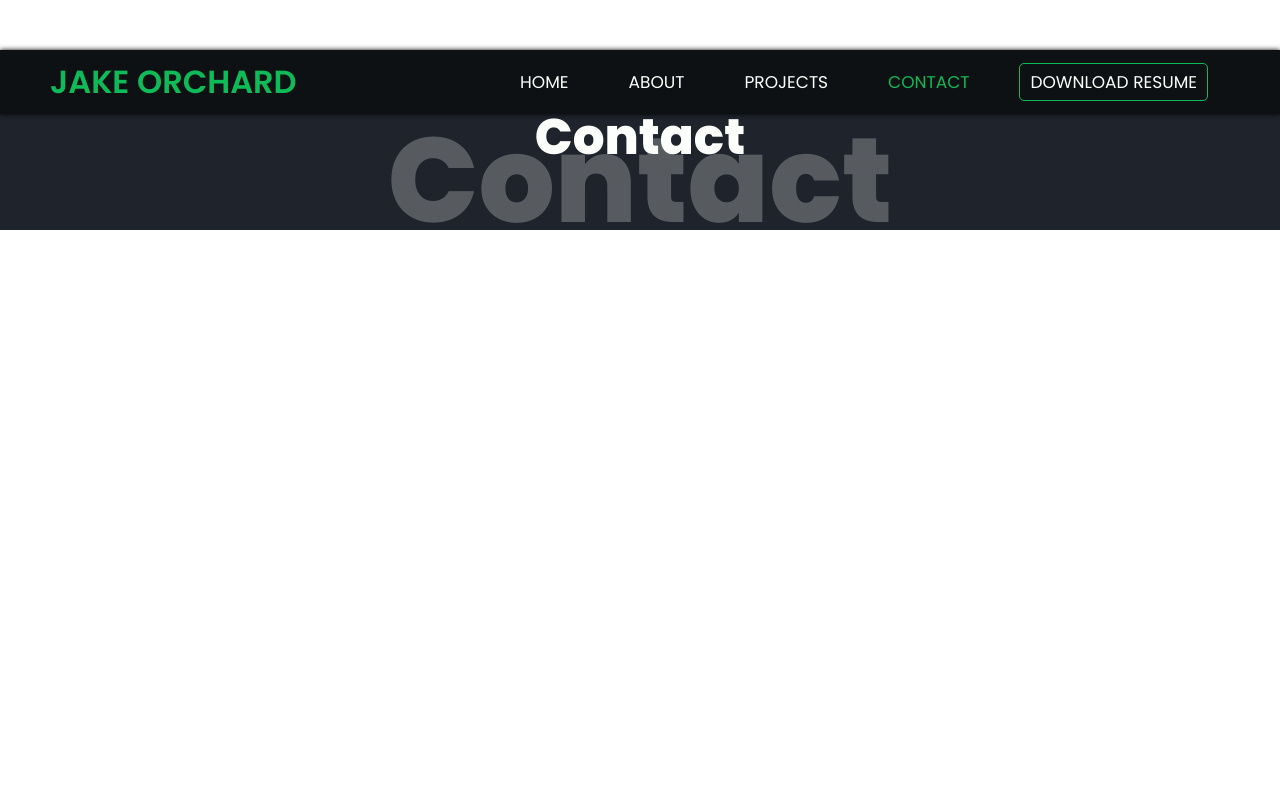
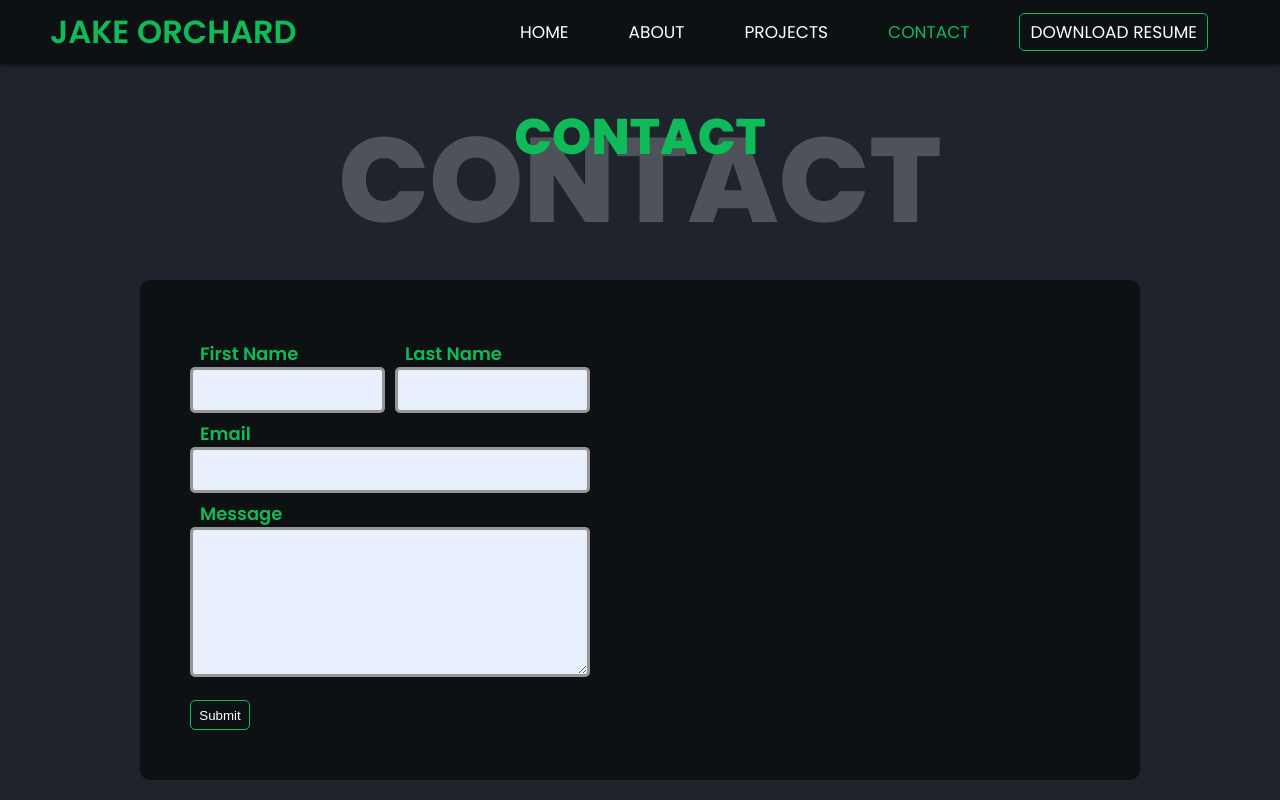
Before and after one commit to Jake-Orch/Portfolio-mk3, a React (Create React App) app: page /Portfolio-mk3/contact in a window 1280 px wide. Built offline with nearby package versions, Linux system fonts and the light colour scheme.

Commit message:
contact form added without functionality

```diff
--- /dev/null
+++ b/src/components/ContactMethod/ContactMethod.jsx
@@ -0,0 +1,16 @@
+import React from "react";
+import "./contactmethod.css";
+
+const ContactMethod = ({ num, title, msg, icon }) => {
+  return (
+    <div className="contactm_container">
+      <div className="contactm_icon">{icon}</div>
+      <div className="contactm_body">
+        <h3>{title}</h3>
+        <p>{msg}</p>
+      </div>
+    </div>
+  );
+};
+
+export default ContactMethod;
--- /dev/null
+++ b/src/components/ContactMethod/contactmethod.css
@@ -0,0 +1,15 @@
+.contactm_container {
+
+}
+
+
+
+.contactm_icon {
+
+}
+
+
+
+.contactm_body {
+
+}
--- /dev/null
+++ b/src/components/Form/Form.jsx
@@ -0,0 +1,30 @@
+import React from "react";
+import "./form.css";
+
+const Form = () => {
+  return (
+    <form className="form_container">
+      <div className="form_section form_fname">
+        <label htmlFor="fname">First Name</label>
+        <input type="text" id="fname" name="fname"></input>
+      </div>
+      <div className="form_section">
+        <label htmlFor="lname">Last Name</label>
+        <input type="text" id="lname" name="lname"></input>
+      </div>
+      <div className="form_section form_email">
+        <label htmlFor="email">Email</label>
+        <input type="text" id="email" name="email"></input>
+      </div>
+      <div className="form_section form_message">
+        <label htmlFor="message">Message</label>
+        <textarea type="text" id="message" name="message"></textarea>
+      </div>
+      <div className="form_button_container">
+        <button className="form_button">Submit</button>
+      </div>
+    </form>
+  );
+};
+
+export default Form;
--- /dev/null
+++ b/src/components/Form/form.css
@@ -0,0 +1,94 @@
+.form_container {
+  display: flex;
+  flex-wrap: wrap;
+  width: 250px;
+  height: 550px;
+  color: var(--color-one);
+}
+
+.form_section {
+  display: flex;
+  flex-direction: column;
+  height: 70px;
+  width: 195px;
+  margin-top: 10px;
+}
+
+.form_section label{
+  margin-left: 10px;
+  font-weight: 600;
+  font-size: 18px;
+}
+
+
+.form_fname {
+  margin-right: 10px;
+}
+
+.form_email,
+.form_message {
+  width: 400px;
+}
+
+.form_message {
+  height: 200px;
+}
+
+.form_section input,
+textarea {
+  height: 50px;
+  padding: 10px;
+  font-size: 17px;
+  border: 3px solid var(--color-two);
+  border-radius: 5px;
+  border-color: rgb(150, 150, 150);
+  background-color: rgb(232, 240, 254);
+  color: var(--bg-colortwo);
+}
+
+.form_section input:focus,
+textarea:focus {
+  border-color: rgb(216, 216, 216);
+  box-shadow: 0px 0px 4px 0px white;
+  outline: 0;
+}
+
+
+.form_message textarea {
+  height: 150px;
+}
+
+.form_button_container {
+  display: flex;
+  align-items: center;
+  justify-content: center;
+  height: 30px;
+  width:60px;
+}
+
+
+.form_button {
+  height: 30px;
+  width: 60px;
+  border: 1px solid var(--color-one);
+  border-radius: 5px;
+  background-color: var(--bg-colortwo);
+  color: var(--color-two);
+  cursor: pointer;
+}
+
+.form_button:hover {
+  box-shadow: 0px 0px 6px var(--color-one);
+}
+
+.form_button:focus {
+  height: 28px;
+  width: 57px;
+}
+
+@media only screen and (min-width: 600px) {
+  .form_container {
+    width: 400px;
+    height: 400px;
+  }
+}
--- a/src/components/Header/header.css
+++ b/src/components/Header/header.css
@@ -2,7 +2,7 @@
   display: flex;
   justify-content: space-between;
   position: fixed;
-  z-index: 1;
+  z-index: 2;
   height: var(--header-height);
   width: 100%;
   padding: 10px;
--- a/src/components/Title/title.css
+++ b/src/components/Title/title.css
@@ -6,19 +6,24 @@
   padding-top: 25px;
   margin-top: 50px;
   font-family: var(--font);
-  color: var(--color-two);
 }
 
 .page_title h1 {
   font-size: 40px;
+  color: var(--color-one);
+  text-transform: uppercase;
+  z-index: 1;
 }
 
 .page_title span {
   position: relative;
-  top: -70px;
+  top: -60px;
   font-size: 70px;
   font-weight: bold;
-  opacity: 25%;
+  text-transform: uppercase;
+  opacity: 30%;
+  color: var(--color-three);
+  z-index: 0;
 }
 
 @media only screen and (min-width: 750px) {
@@ -28,6 +33,7 @@
 
   .page_title span {
     font-size: 100px;
+    top: -70px;
   }
 }
 
--- a/src/components/index.js
+++ b/src/components/index.js
@@ -1,3 +1,5 @@
+export {default as ContactMethod} from "./ContactMethod/ContactMethod";
+export {default as Form} from "./Form/Form";
 export {default as Header} from "./Header/Header";
 export {default as Info} from "./Info/Info";
 export {default as Navbar} from "./Navbar/Navbar";
--- a/src/containers/Contact/Contact.jsx
+++ b/src/containers/Contact/Contact.jsx
@@ -1,13 +1,27 @@
 import React from "react";
 import "./contact.css";
-import { Title } from "../../components";
+import { Title, Form, ContactMethod } from "../../components";
+import { contactInfo } from "../../data";
 
 const Contact = () => {
-    return (
-        <div>
-            <Title name={"Contact"} />
-        </div>
-    )
+  return (
+    <div className="contact_container">
+      <Title name={"Contact"} />
+      <div className="contact_form">
+        <Form />
+
+        {/* {contactInfo.map((info, index) => (
+          <ContactMethod
+            key={index}
+            num={index}
+            title={info.title}
+            msg={info.msg}
+            icon={info.icon}
+          />
+        ))} */}
+      </div>
+    </div>
+  );
 };
 
 export default Contact;
--- a/src/containers/Contact/contact.css
+++ b/src/containers/Contact/contact.css
@@ -0,0 +1,34 @@
+.contact_container {
+  display: flex;
+  flex-direction: column;
+  align-items: center;
+  height: min-content;
+}
+
+.contact_form {
+  display: flex;
+  align-items: center;
+  justify-content: center;
+  flex-direction: column;
+  height: min-content;
+  margin: 50px 30px 20px 30px;
+  padding: 50px;
+  border-radius: 10px;
+  background-color: var(--bg-colortwo);
+  font-family: var(--font);
+  color: var(--color-two);
+}
+
+@media only screen and (min-width: 600px) {
+  .contact_container {
+    height: var(--page-height);
+  }
+}
+
+@media only screen and (min-width: 1100px) {
+  .contact_form {
+    flex-direction: row;
+    justify-content: space-between;
+    width: 1000px;
+  }
+}
--- a/src/data.js
+++ b/src/data.js
@@ -1,7 +1,8 @@
 import { BiHomeAlt2, BiSolidHomeAlt2 } from "react-icons/bi";
-import { BsPerson, BsFillPersonFill } from "react-icons/bs";
+import { BsPerson, BsFillPersonFill, BsPhoneFill } from "react-icons/bs";
 import { AiOutlineProject, AiFillProject, AiOutlineMail, AiFillMail } from "react-icons/ai";
 import { FiDownload } from "react-icons/fi"
+import { FaMapMarkedAlt } from "react-icons/fa"
 import logos from "./assets/logos"
 import images from "./assets/projects";
 
@@ -155,3 +156,21 @@ export const icons = [
     cl: "tailwind"
   },
 ]
+
+export const contactInfo = [
+  {
+    title: "Email",
+    msg: "Contact me via my email",
+    icon: <AiFillMail />
+  },
+  {
+    title: "Phone Number",
+    msg: "Contact me via phone",
+    icon: <BsPhoneFill />
+  },
+  {
+    title: "Home Address",
+    msg: "Here is my home address",
+    icon: <FaMapMarkedAlt />
+  },
+]
```
